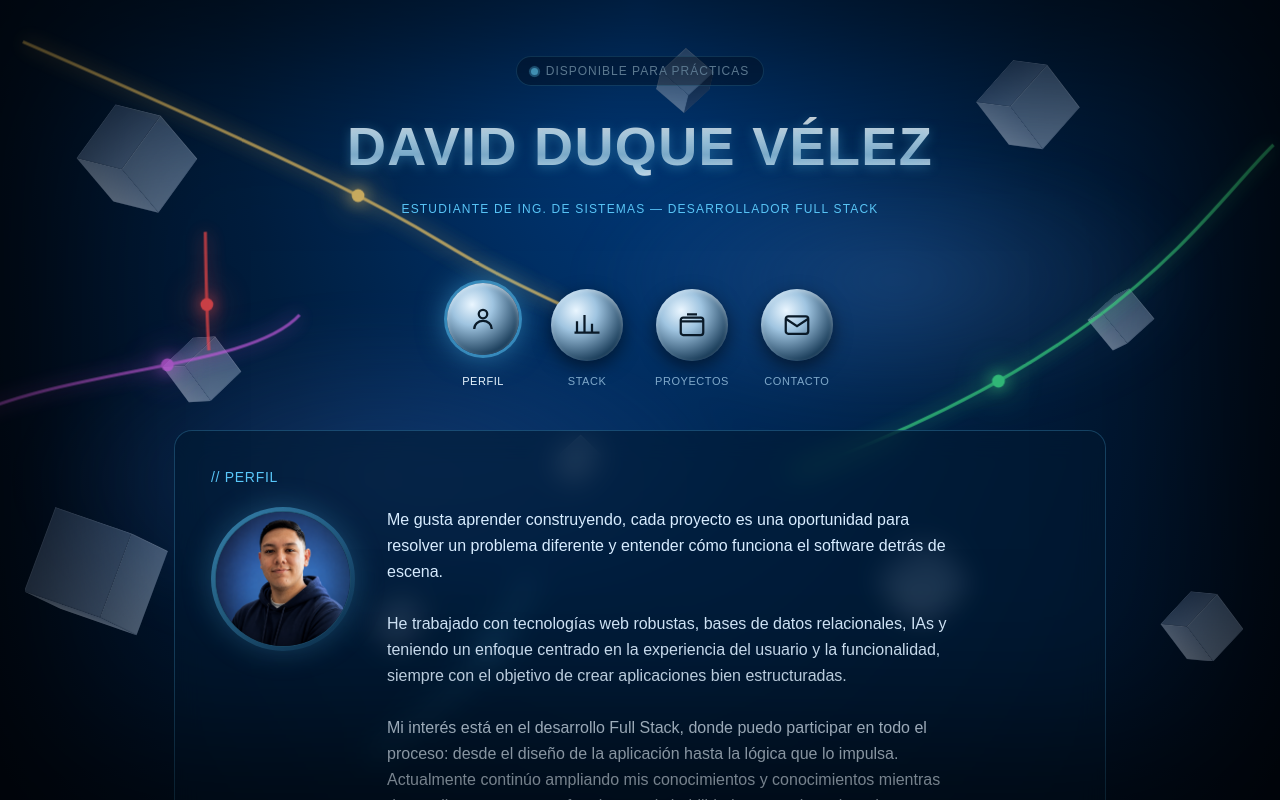
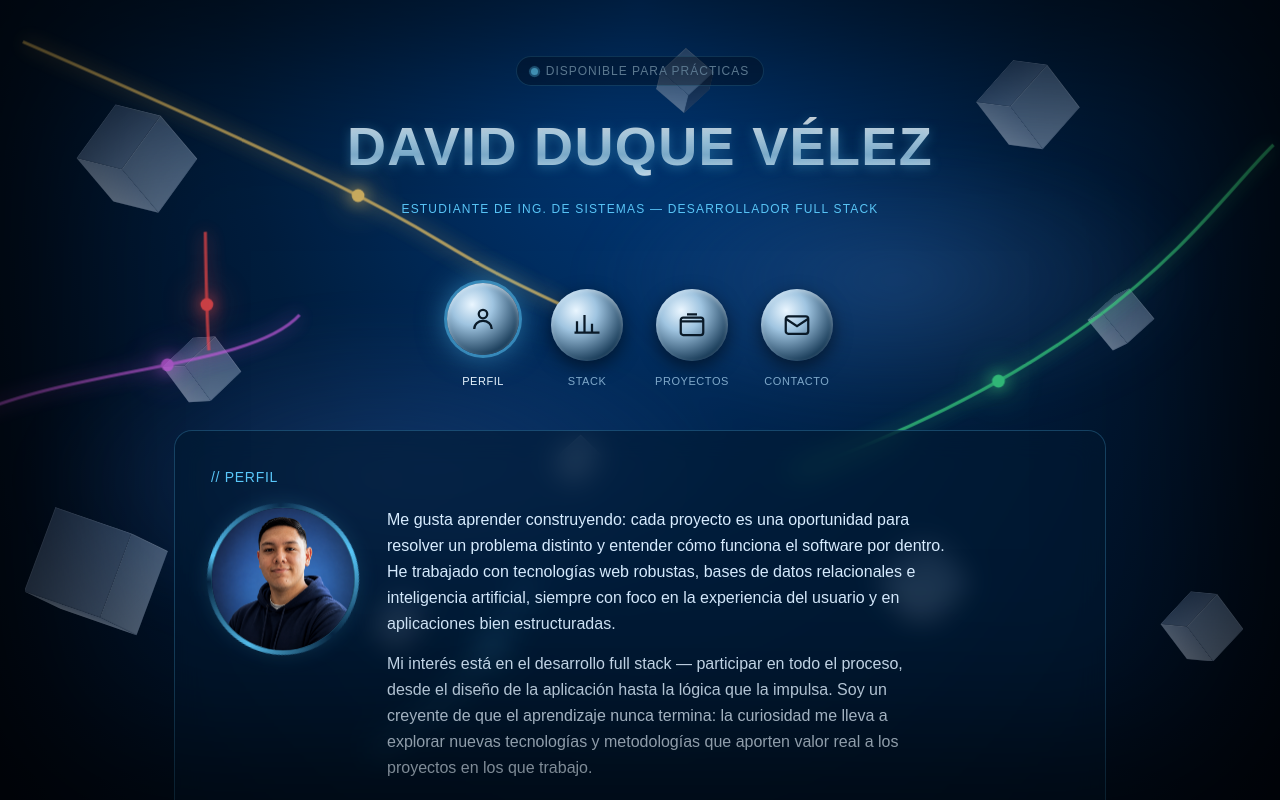
Before and after one commit to sudo-david/portfolio-ps2, a Next.js app: page / in a window 1280 px wide. Shown: the top 800 px of the page. Built offline with nearby package versions, Linux system fonts and the light colour scheme.

Commit message:
Commit: Se añadio animacion a la foto

```diff
--- a/app/globals.css
+++ b/app/globals.css
@@ -167,10 +167,18 @@ body.no-scroll { overflow: hidden; }
   transition: width 1s cubic-bezier(0.2, 0.8, 0.2, 1);
 }
 
+@keyframes avatarSpin {
+  to { transform: rotate(360deg); }
+}
+.avatar-ring {
+  animation: avatarSpin 7s linear infinite;
+}
+
 @media (prefers-reduced-motion: reduce) {
   .cube { animation: none; }
   .ping-dot::before { animation: none; opacity: 0.7; }
   .ps2-panel { animation: none; }
   .bar-fill-anim { transition: none; }
+  .avatar-ring { animation: none; }
   #bootMask { display: none; }
 }
--- a/components/SysMenu.tsx
+++ b/components/SysMenu.tsx
@@ -52,8 +52,9 @@ export default function SysMenu() {
             onClick={() => setActive(key)}
             role="tab"
             aria-selected={active === key}
-            className={`sysicon flex flex-col items-center gap-3 font-orbitron text-[11px] tracking-wider transition-colors ${active === key ? "text-ps2-chrome active" : "text-ps2-muted"
-              }`}
+            className={`sysicon flex flex-col items-center gap-3 font-orbitron text-[11px] tracking-wider transition-colors ${
+              active === key ? "text-ps2-chrome active" : "text-ps2-muted"
+            }`}
           >
             <span className="capsule">{ICONS[key]}</span>
             {LABELS[key]}
@@ -67,8 +68,15 @@ export default function SysMenu() {
             <h2 className="font-orbitron text-sm tracking-wider text-ps2-cyan mb-5">// PERFIL</h2>
             <div className="flex flex-col sm:flex-row gap-8 items-start">
               <div className="shrink-0 mx-auto sm:mx-0">
-                <div className="w-36 h-36 rounded-full p-1 bg-gradient-to-br from-ps2-cyan/60 to-ps2-cyanDim/20 shadow-[0_0_30px_rgba(90,200,250,0.25)]">
-                  <div className="w-full h-full rounded-full overflow-hidden bg-[rgba(0,10,25,0.6)] flex items-center justify-center border border-ps2-panelBorder">
+                <div className="relative w-36 h-36">
+                  <div
+                    className="avatar-ring absolute -inset-1 rounded-full"
+                    style={{
+                      background:
+                        "conic-gradient(from 0deg, var(--cyan) 0deg, transparent 70deg, var(--cyan) 140deg, transparent 210deg, var(--cyan) 280deg, transparent 340deg, var(--cyan) 360deg)",
+                    }}
+                  />
+                  <div className="absolute inset-0 rounded-full overflow-hidden bg-[rgba(0,10,25,0.6)] flex items-center justify-center border border-ps2-panelBorder shadow-[0_0_24px_rgba(90,200,250,0.2)]">
                     {/* Reemplaza esta imagen: coloca tu foto en /public/avatar.png */}
                     <img
                       src="/avatar.png"
@@ -92,30 +100,22 @@ export default function SysMenu() {
 
               <div className="max-w-[560px] text-base leading-relaxed space-y-3.5">
                 <p>
-                  Me gusta aprender construyendo, cada proyecto es una oportunidad para resolver
-                  un problema diferente y entender cómo funciona el software detrás de escena. <br />
-                  <br />
-
-                  He trabajado con tecnologías web robustas, bases de datos relacionales, IAs y
-                  teniendo un enfoque centrado en la experiencia del usuario y la funcionalidad, siempre con el objetivo de crear aplicaciones
-                  bien estructuradas. <br />
-                  <br />
-
-                  Mi interés está en el desarrollo Full Stack, donde puedo participar en todo el
-                  proceso: desde el diseño de la aplicación hasta la lógica que lo impulsa.
-                  Actualmente continúo ampliando mis conocimientos y conocimientos mientras
-                  desarrollo proyectos que fortalecen mis habilidades como ingeniero de software.
+                  Me gusta aprender construyendo: cada proyecto es una oportunidad para resolver un problema
+                  distinto y entender cómo funciona el software por dentro. He trabajado con tecnologías web
+                  robustas, bases de datos relacionales e inteligencia artificial, siempre con foco en la
+                  experiencia del usuario y en aplicaciones bien estructuradas.
                 </p>
                 <p>
-                  Fiel creyente de que el aprendizaje nunca acaba y que la curiosidad es el motor de la innovación, siempre estoy buscando nuevas tecnologías y
-                  metodologías para mejorar mis habilidades y aportar valor a los proyectos en los que participo.
+                  Mi interés está en el desarrollo full stack — participar en todo el proceso, desde el diseño de
+                  la aplicación hasta la lógica que la impulsa. Soy un creyente de que el aprendizaje nunca
+                  termina: la curiosidad me lleva a explorar nuevas tecnologías y metodologías que aporten valor
+                  real a los proyectos en los que trabajo.
                 </p>
                 <p>
-                  Actualmente ampliando mi stack hacia <strong className="text-ps2-chrome">Java</strong>, {" "}
-                  <strong className="text-ps2-chrome">Spring Boot</strong>, {" "}
-                  <strong className="text-ps2-chrome">Android</strong>, {" "}
-                  <strong className="text-ps2-chrome">Docker</strong>
-
+                  Actualmente ampliando mi stack hacia <strong className="text-ps2-chrome">Java</strong>,{" "}
+                  <strong className="text-ps2-chrome">Spring Boot</strong>,{" "}
+                  <strong className="text-ps2-chrome">Android</strong> y{" "}
+                  <strong className="text-ps2-chrome">Docker</strong>.
                 </p>
               </div>
             </div>
```
